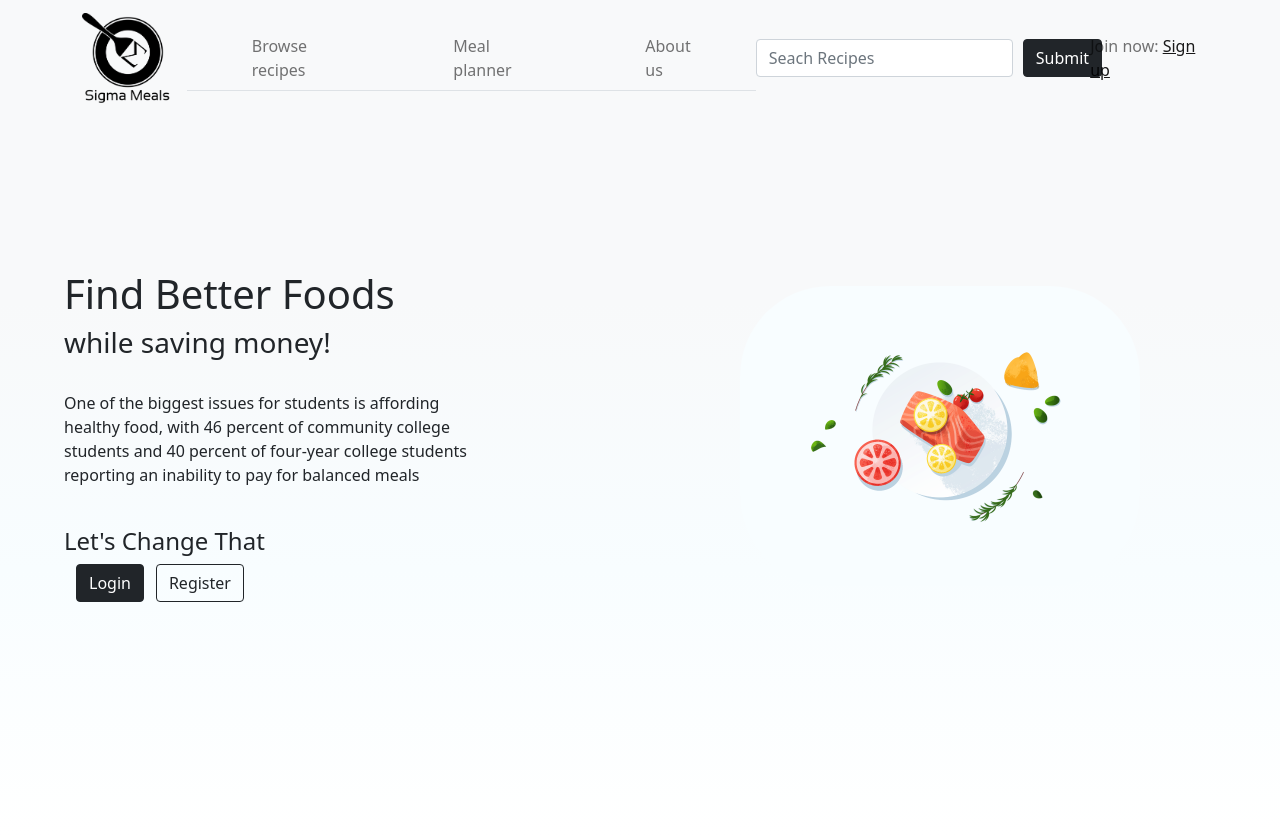
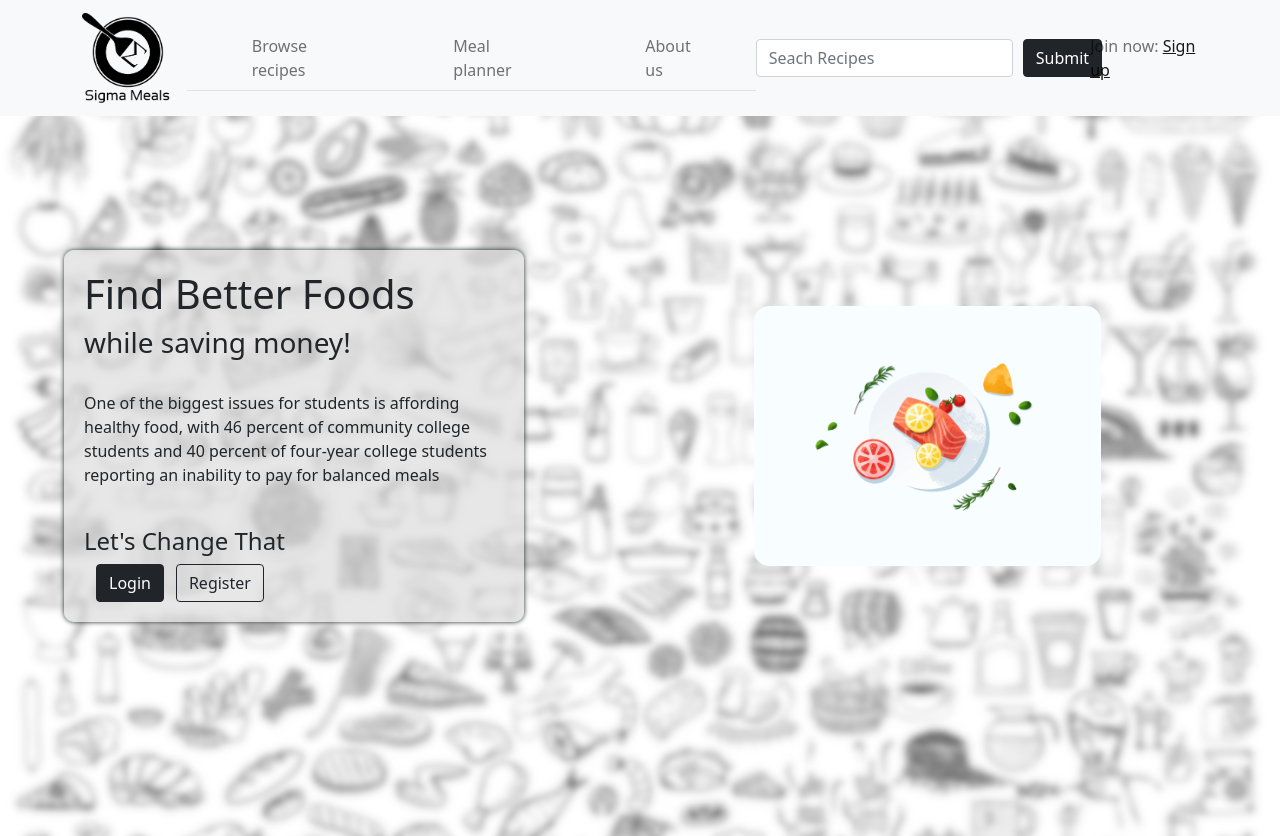
Before and after one commit to Abdulqdir/SigmaMeals, a React (Create React App) app in the folder client/: page / in a window 1280 px wide. Built offline with nearby package versions, Linux system fonts and the light colour scheme.

Commit message:
Some subtle, tasteful, minimalist styling changes

```diff
--- a/client/src/App.css
+++ b/client/src/App.css
@@ -19,8 +19,9 @@ img {
 
 .App {
   height: 100vh;
-  background-image: linear-gradient(#f8f9fa, #f8f9fa, #f8fdff, #ffffff);
+  background-image: url('./components/background.jpg');
   background-size: cover;
+  background-attachment: scroll;
 }
 
 .App-logo {
@@ -140,14 +141,20 @@ img {
   display: flex;
   align-items: center;
 }
+.landing-header {
+  padding: 20px;
+  background: #dbdbdba8;
+  border-radius: 10px;
+  box-shadow: 0 0 5px 0;
+}
 .landing-details {
   width: 420px;
 }
 .foodImage {
   width: auto;
-  height: 300px;
-  margin-left: 20vw;
-  border-radius: 90px;
+  height: 260px;
+  margin-left: 18vw;
+  border-radius: 15px;
 }
 .button-container {
   display: flex;
@@ -198,10 +205,13 @@ img {
   justify-content: center;
   padding: 20px;
 }
+.login-form-container div {
+  border-radius: 10px;
+}
 .login-card {
   width: 24rem;
   height: 30rem;
-  box-shadow: 0px 0px 21px -7px #909090;
+  box-shadow: 0px 0px 9px 3px #909090;
 }
 .login-card div {
   padding-bottom: 12px;
```
Also changed, not shown: client/src/pages/LandingPage.js (+10 -10 lines), client/src/components/background.jpg (added), client/src/components/landing-background.png (deleted).
